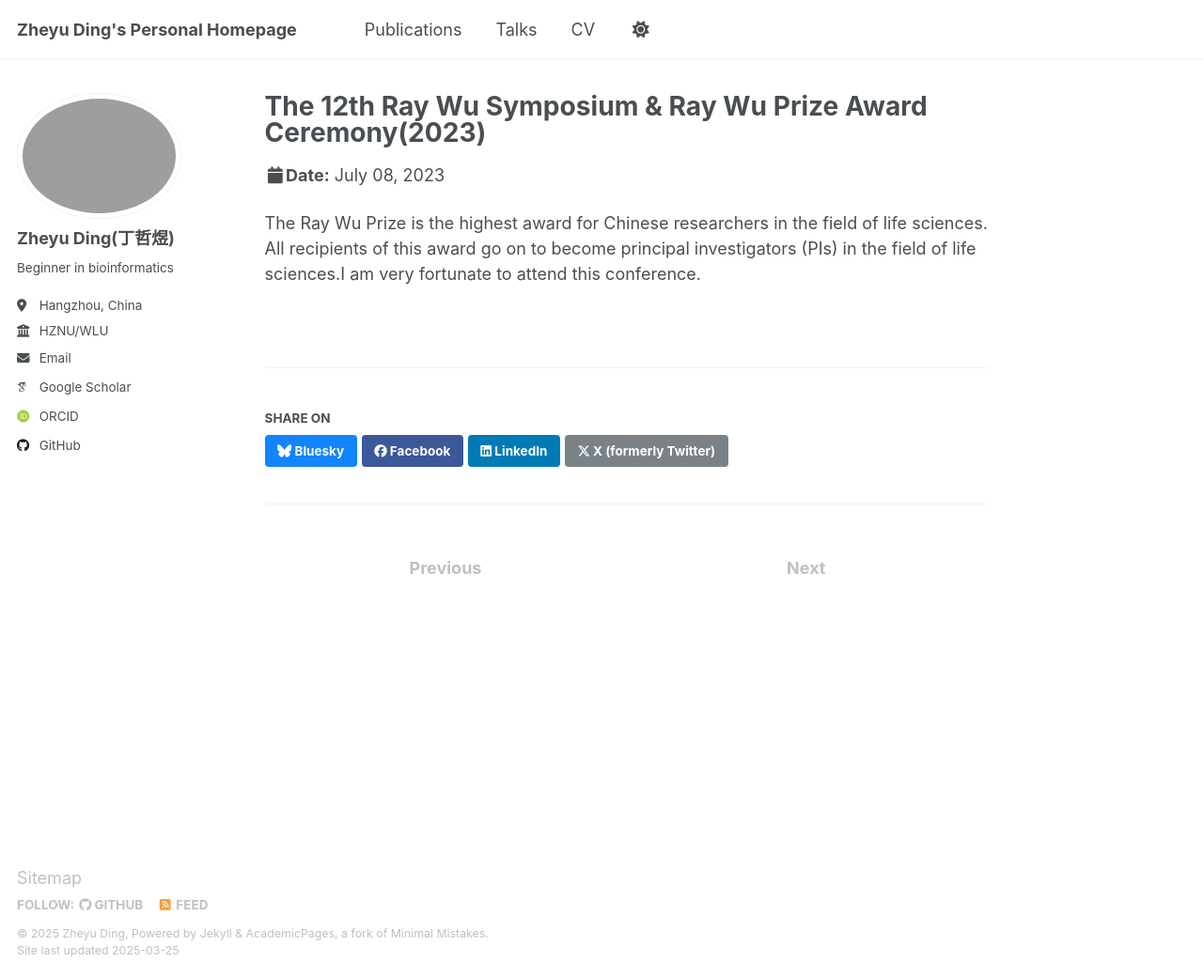
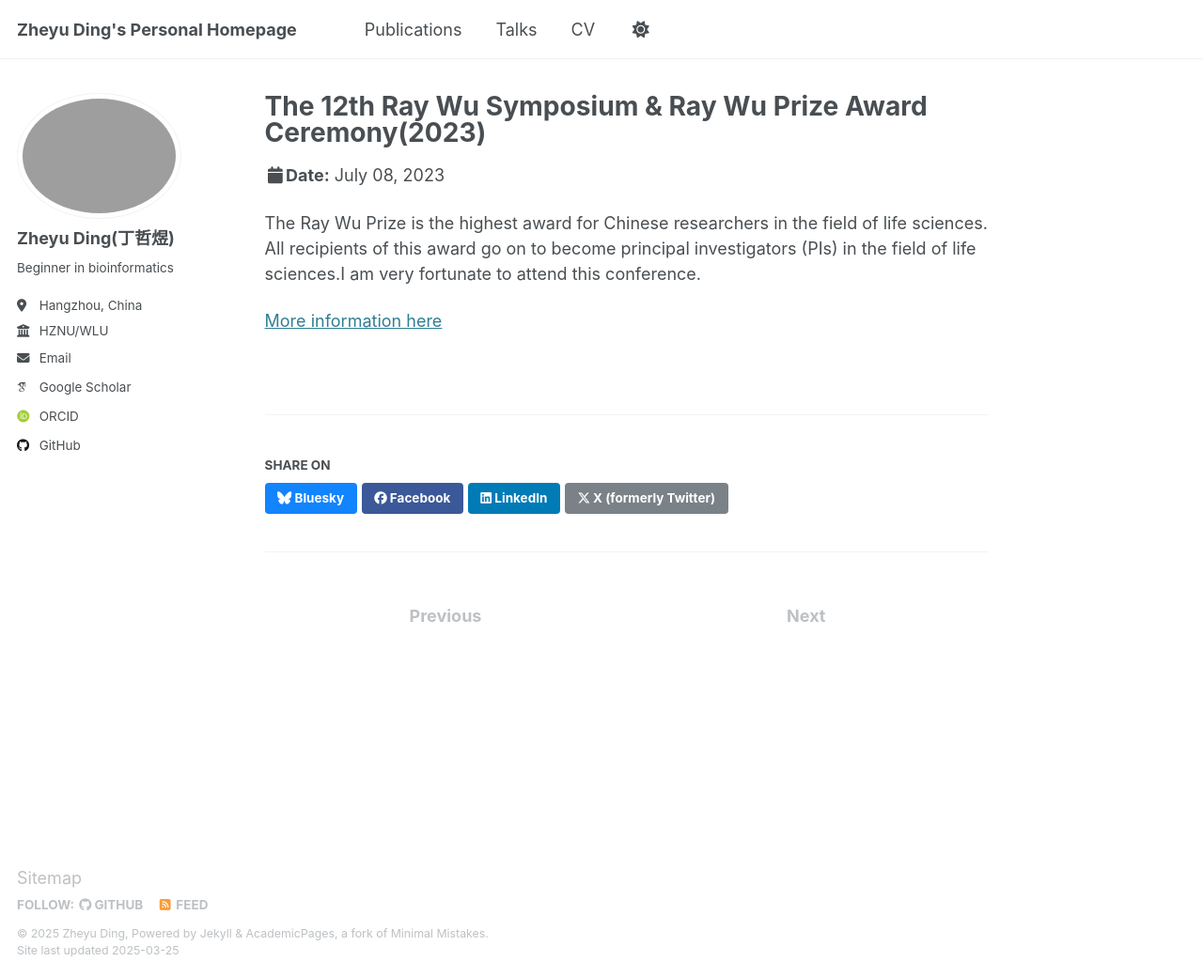
Before and after one commit to Zheyu-Ding/Zheyu-Ding.github.io, a Jekyll site: the page built from _talks/2023-07-08-RayWuPrize.md, in a window 1280 px wide and 1040 px high. Shown: the whole window at 94% size. Built offline with Jekyll 4.4.1, drawn with Linux system fonts in a browser that asks for light colours; some web fonts are replaced.

Commit message:
Update 2023-07-08-RayWuPrize.md

```diff
--- a/_talks/2023-07-08-RayWuPrize.md
+++ b/_talks/2023-07-08-RayWuPrize.md
@@ -9,3 +9,5 @@ location: "Hangzhou, Zhejiang, China"
 ---
 
 The Ray Wu Prize is the highest award for Chinese researchers in the field of life sciences. All recipients of this award go on to become principal investigators (PIs) in the field of life sciences.I am very fortunate to attend this conference.
+
+[More information here](https://www.westlake.edu.cn/news_events/westlakenews/UniversityNews/202307/t20230708_29702.shtml)
```
